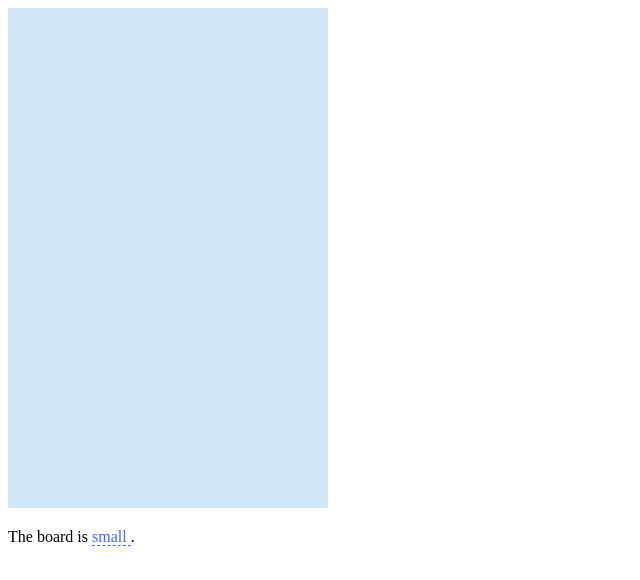
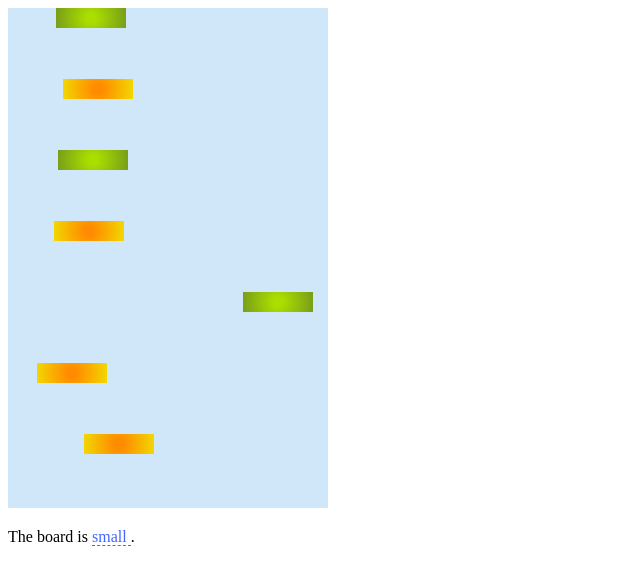
Before and after one commit to jamesrcounts/CS699, a plain HTML site: page stairway/Index.html in a window 1280 px wide. Shown: the whole page, without its empty margins (0-640 px from the left). Drawn offline with Linux system fonts and the light colour scheme.

Commit message:
Platform generator and distribution

```diff
--- a/stairway/Index.html
+++ b/stairway/Index.html
@@ -4,8 +4,10 @@
 <head>
     <title>
     </title>
-    <script type="text/javascript" src="src/board.js">
-    </script>
+    <!-- game -->
+    <script type="text/javascript" src="src/board.js"></script>
+    <script type="text/javascript" src="src/platform.js"></script>
+
     <!-- Tangle -->
     <script type="text/javascript" src="lib/Tangle-0.1.0/Tangle.js">
     </script>
@@ -36,24 +38,30 @@
     .
 </p>
 <script type="text/javascript">
-    function main() {
-        var canvasElement = document.getElementById('game');
-        var context = canvasElement.getContext('2d');
+    (function () {
+        var global = this;
+        this.canvasElement = document.getElementById('game');
+        this.context = canvasElement.getContext('2d');
 
         var board = new Board();
-        board.draw(canvasElement, context);
+        var platformMaker = new PlatformFactory(
+                new PlatformBounce(),
+                new PlatformBounce(50));
+        var platforms = platformMaker.make(7);
         new Tangle(document, {
             initialize: function () {
                 this.boardSize = "small";
             },
             update: function () {
                 board.setSize(this.boardSize);
-                board.draw(canvasElement, context);
+                board.draw(global.canvasElement, global.context);
+                board.distributePlatforms(platforms);
+                platforms.forEach(function(platform){
+                    platform.draw(global.context);
+                });
             }
         })
-    }
-
-    main();
+    })();
 </script>
 </body>
 
--- a/stairway/src/board.js
+++ b/stairway/src/board.js
@@ -1,11 +1,11 @@
-const sizeIsSmall = /small/i;
-const sizeIsMedium = /medium/i;
-const sizeIsHuge = /huge/i;
-const skyBlue = '#d0e7f9';
-const defaultBoardWidth = 320;
-
 function Board() {
     var that = this;
+    const sizeIsSmall = /small/i;
+    const sizeIsMedium = /medium/i;
+    const sizeIsHuge = /huge/i;
+    const skyBlue = '#d0e7f9';
+    const defaultBoardWidth = 320;
+
     this.width = defaultBoardWidth;
     this.height = 500;
 
@@ -37,6 +37,20 @@ function Board() {
                 } else if (sizeIsHuge.test(size)) {
                     that.width = defaultBoardWidth * 3;
                 }
-            }}
+            },
+            distributePlatforms: function (platforms) {
+                var y = 0;
+                var stepDown = this.getStep(platforms.length);
+                platforms.forEach(function (platform) {
+                    var size = platform.getSize();
+                    var x = pickANumber(that.width - size.width);
+                    platform.moveTo(x, y);
+                    y += stepDown;
+                });
+            },
+            getStep: function (number) {
+                return ~~(that.height / number);
+            }
+        }
     })();
 }
--- a/stairway/src/platform.js
+++ b/stairway/src/platform.js
@@ -6,17 +6,41 @@ const smallWidth = 70;
 const mediumWidth = 140;
 const hugeWidth = 210;
 
-const superPlatform = /super/i;
-const normalPlatform = /normal/i;
 
-const smallSize = /small/i;
-const mediumSize = /medium/i;
-const hugeSize = /huge/i;
+function pickANumber(number) {
+    return ~~(Math.random() * number);
+}
 
-const lightGreen = "#AADD00";
-const darkGreen = "#698B22";
-const darkOrange = "#FF8C00";
-const lightOrange = "#EEEE00";
+function PlatformFactory(normalBounce, superBounce, typeChooser) {
+    var that = this;
+    this.bounce = normalBounce;
+    this.super = superBounce;
+
+    this.chooser = function () {
+        return pickANumber(5);
+    };
+
+    if (typeChooser) {
+        this.chooser = typeChooser;
+    }
+
+    return(function () {
+        return{
+            make: function (number) {
+                var platforms = [];
+                for (var i = 0; i < number; i++) {
+                    var platform = new Platform(that.bounce, that.super);
+                    if (that.chooser() === 0) {
+                        platform.setType('super');
+                    }
+                    platforms.push(platform);
+                }
+                return platforms;
+            }
+        };
+    })();
+}
+
 
 function PlatformBounce(bounceFactor) {
     var that = this;
@@ -43,6 +67,18 @@ function PlatformBounce(bounceFactor) {
 
 function Platform(defaultBounce, superBounce) {
     var that = this;
+
+    const lightGreen = "#AADD00";
+    const darkGreen = "#698B22";
+    const darkOrange = "#FF8C00";
+    const lightOrange = "#EEEE00";
+
+    const sizeIsSmall = /small/i;
+    const sizeIsMedium = /medium/i;
+    const sizeIsHuge = /huge/i;
+
+    const superPlatform = /super/i;
+    const normalPlatform = /normal/i;
 
     this.bounce = defaultBounce;
     this.direction = 0;
@@ -96,8 +132,8 @@ function Platform(defaultBounce, superBounce) {
             },
             getSize: function () {
                 return{
-                    w: that.width,
-                    h: that.height
+                    width: that.width,
+                    height: that.height
                 };
             },
             getVelocity: function () {
@@ -123,12 +159,12 @@ function Platform(defaultBounce, superBounce) {
                 that.y = Y;
             },
             setSize: function (platformSize) {
-                if (smallSize.test(platformSize)) {
+                if (sizeIsSmall.test(platformSize)) {
                     that.width = smallWidth;
                 }
-                else if (mediumSize.test(platformSize)) {
+                else if (sizeIsMedium.test(platformSize)) {
                     that.width = mediumWidth;
-                } else if (hugeSize.test(platformSize)) {
+                } else if (sizeIsHuge.test(platformSize)) {
                     that.width = hugeWidth;
                 }
             },
@@ -142,7 +178,6 @@ function Platform(defaultBounce, superBounce) {
                     that.secondaryColor = lightOrange;
                     that.bounce = defaultBounce;
                 }
-            }
-        }
+            }                                         }
     })();
 }
```
Also changed, not shown: stairway/spec/board_test.js (+10 -0 lines), stairway/spec/platform_test.js (+29 -6 lines).
